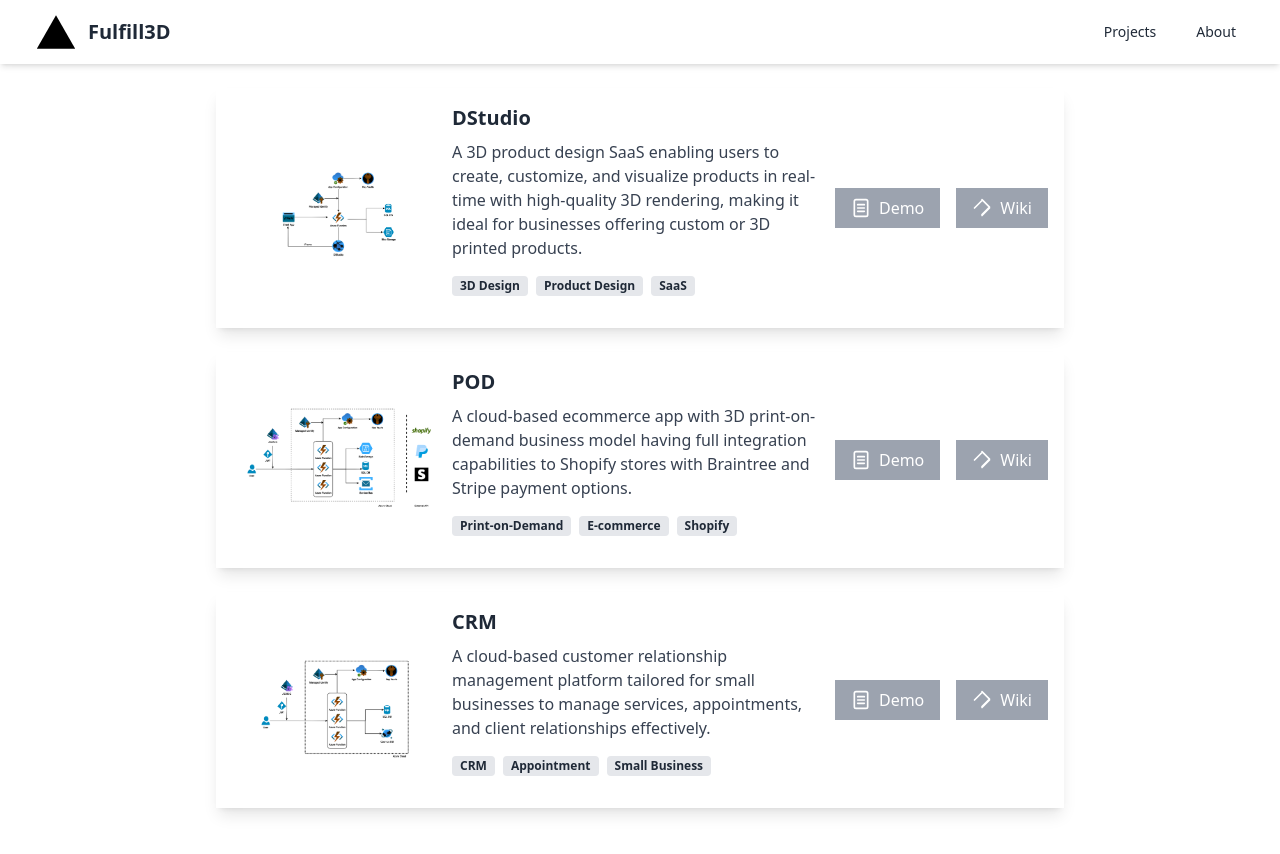
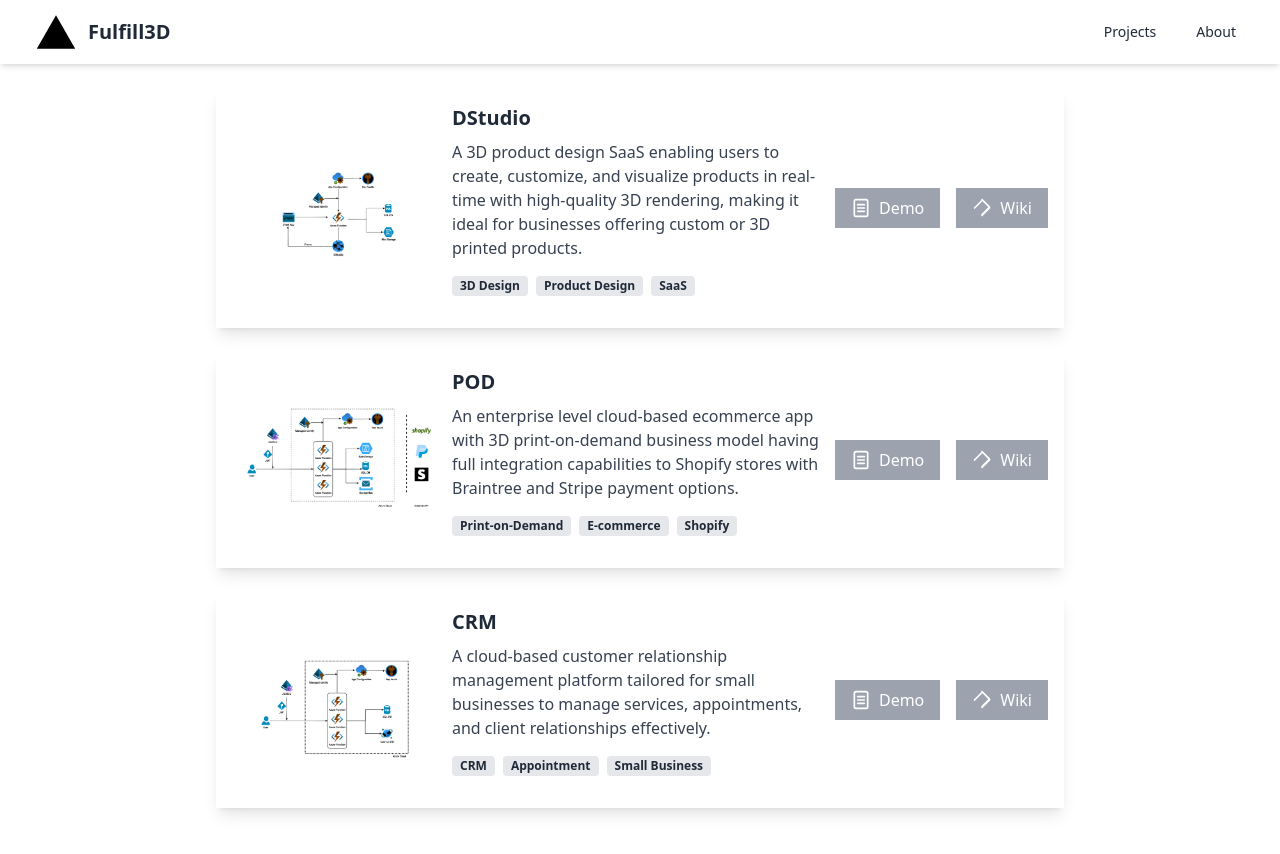
Before and after one commit to fulfill3d/Fulfill3D, a Next.js app: page /projects in a window 1280 px wide. Shown: the top 854 px of the page. Built offline with nearby package versions, Linux system fonts and the light colour scheme.

Commit message:
POD data

```diff
--- a/src/mock/project/data.ts
+++ b/src/mock/project/data.ts
@@ -120,7 +120,7 @@ export const projectList = [
         "id": 2,
         "uuid": "4f7334bd-f946-446e-81e7-77ea52c5fb9c",
         "name": "POD",
-        "description": "A cloud-based ecommerce app with 3D print-on-demand business model having full integration capabilities to Shopify stores with Braintree and Stripe payment options.",
+        "description": "An enterprise level cloud-based ecommerce app with 3D print-on-demand business model having full integration capabilities to Shopify stores with Braintree and Stripe payment options.",
         "isDemoReady": false,
         "demoUrl": "",
         "imageUrl": "/pod.png",
```
